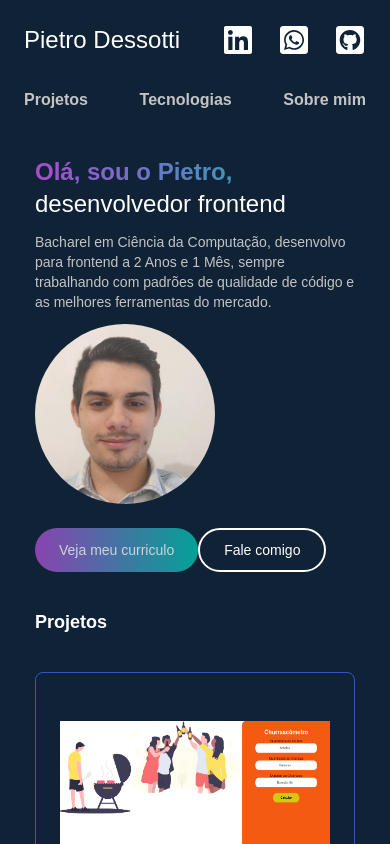
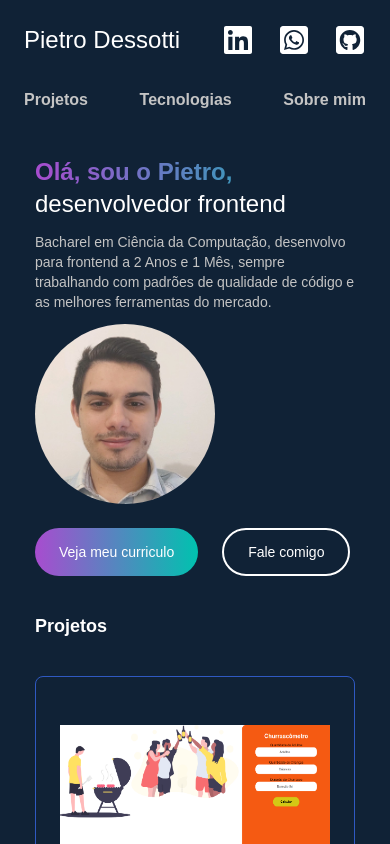
Before and after one commit to pietrodessotti/portifolio, a React (Vite) app: page / in a window 390 px wide. Shown: the top 844 px of the page. Built offline with nearby package versions, Linux system fonts and the light colour scheme.

Commit message:
fix: removed opacity 0.8 of buttons and added flex with gap in mobile.

```diff
--- a/src/components/Gradient/Gradient.tsx
+++ b/src/components/Gradient/Gradient.tsx
@@ -52,7 +52,7 @@ export function Gradient({
         <button
           name={nameButton}
           type="button"
-          className={`relative text-sm z-10 my-6 px-6 py-3 opacity-80 hover:opacity-100 duration-300 rounded-full ${backgroundGradient}
+          className={`relative text-sm z-10 my-6 px-6 py-3 rounded-full ${backgroundGradient}
         `}
           onClick={handleClick}
         >
--- a/src/components/ShowCase/ShowCase.tsx
+++ b/src/components/ShowCase/ShowCase.tsx
@@ -40,6 +40,7 @@ export function ShowCase(): JSX.Element {
             src="/images/pietro-dessotti.jfif"
             alt="foto pessoal Pietro Dessotti"
           />
+<div className='flex gap-6'>
 
           <Gradient nameButton="ver-curriculo" type="Button" >
             <a href="https://br.linkedin.com/in/pietro-dessotti">Veja meu curriculo</a>
@@ -53,6 +54,7 @@ export function ShowCase(): JSX.Element {
               >
                 Fale comigo
               </a>
+        </div>
         </div>
       </div>
 
```
